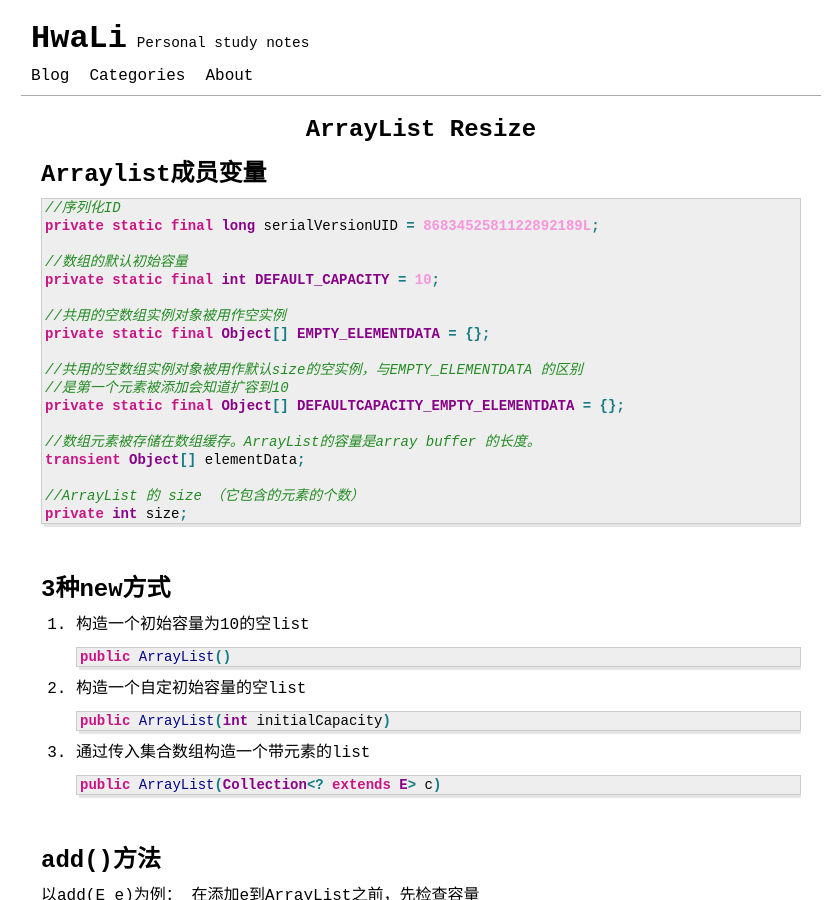
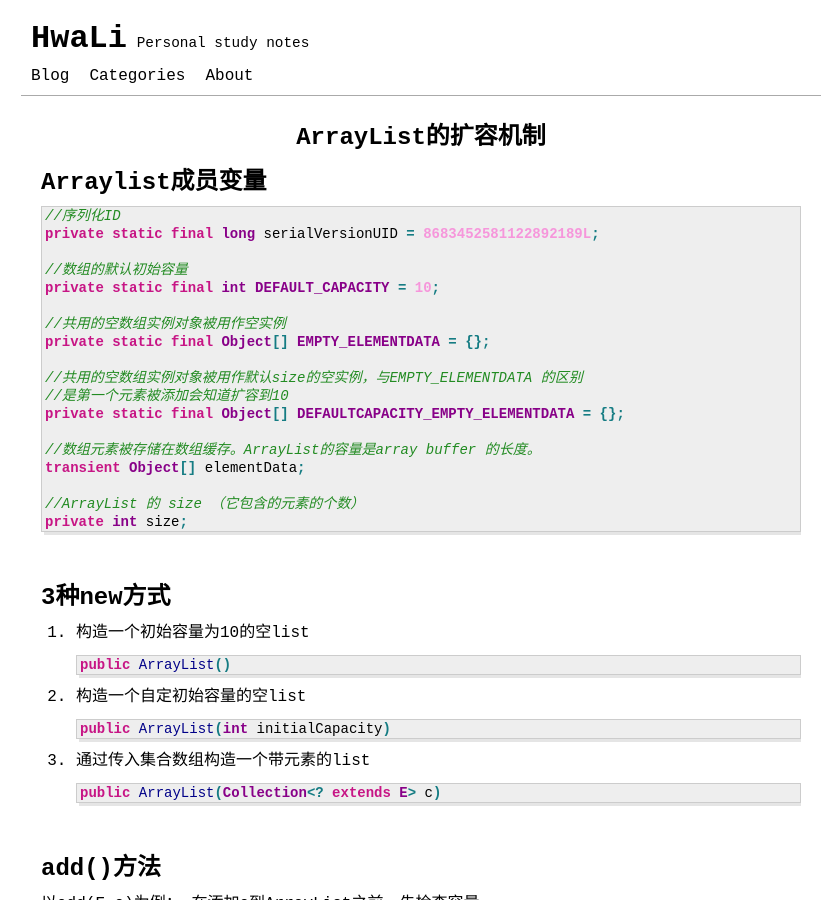
Before and after one commit to hualiy/hualiy.github.io, a Jekyll site: the page built from _posts/Java/2021-04-20-arraylist-resize.md, in a window 1280 px wide and 900 px high. Shown: the whole window, without its empty margins (219-1051 px from the left). Built offline with Jekyll 4.4.1, drawn with Linux system fonts in a browser that asks for light colours; comment, search, counter and statistics services are not loaded.

Commit message:
Update 2021-04-20-arraylist-resize.md

```diff
--- a/_posts/Java/2021-04-20-arraylist-resize.md
+++ b/_posts/Java/2021-04-20-arraylist-resize.md
@@ -1,6 +1,6 @@
 ---
 layout: post
-title: ArrayList Resize
+title: ArrayList的扩容机制
 date: 2021-4-20
 categories: [Java]
 tags: [ArrayList,Java]
```
